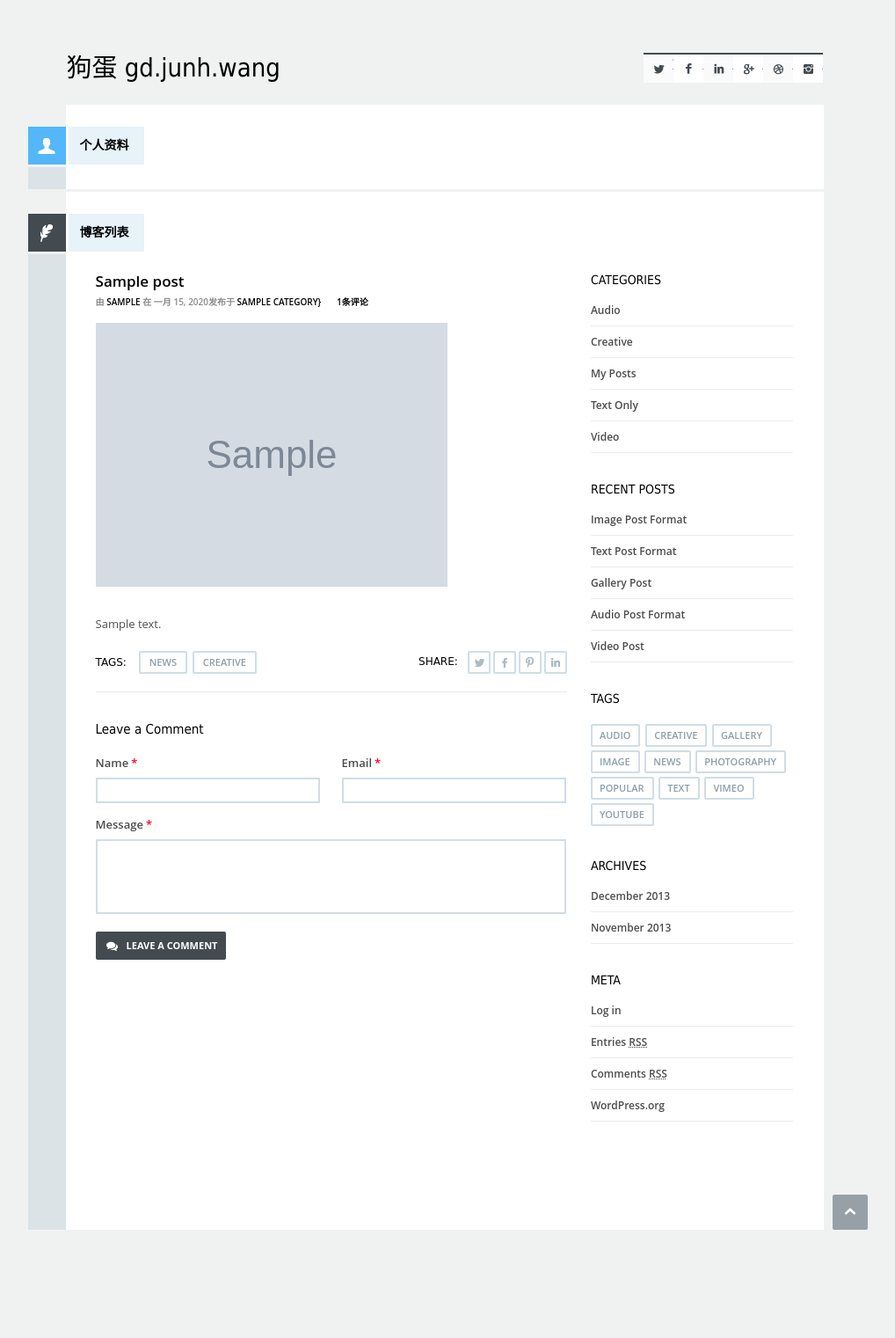
After one commit to junhuame/vCard, a Django app: a page that uses templates/blog-datail.html in a window 1280 px wide. The commit adds this page. Shown: the whole page at 88% size, without its empty margins (156-1174 px from the left). Run offline with Django 3.2, Linux system fonts and the light colour scheme; tables that the repository leaves empty hold one stand-in row (values such as "Sample post"); grey boxes marked "Sample" are stand-in pictures.

Commit message:
博客详情页

```diff
--- a/blog/urls.py
+++ b/blog/urls.py
@@ -4,4 +4,5 @@ from . import views
 
 urlpatterns = [
     url(r'^$', view=views.blog_list, name='blog_list'),
+    url(r'^(?P<year>\d{4})/(?P<month>\d{1,2})/(?P<day>\d{1,2})/(?P<slug>[-\w]+)/$', view= views.blog_datail, name='blog_datail'),
 ]
--- a/blog/views.py
+++ b/blog/views.py
@@ -1,4 +1,4 @@
-from django.shortcuts import render
+from django.shortcuts import render, get_object_or_404
 from django.http import HttpResponse
 from .models import Category, Post, Comment
 
@@ -7,3 +7,16 @@ def blog_list(request):
     """博客首页"""
     posts = Post.objects.all()
     return render(request, 'blog-list.html', {'posts':posts})
+
+
+def blog_datail(request, year, month, day, slug):
+    """博客日志详情页"""
+    post = get_object_or_404(
+        Post,
+        slug = slug,
+        publish__year = year,
+        publish__month = month,
+        publish__day = day,
+        status = 'published'
+        )
+    return render(request, 'blog-datail.html', {'post':post})
--- /dev/null
+++ b/templates/blog-datail.html
@@ -0,0 +1,137 @@
+{% extends "base.html" %}
+
+{% block title %}文章详情{% endblock title %}
+
+{% block content %}
+    <section id="profile" class="item">
+        <h2 class="item-title"><a href="{% url 'home' %}"><span class="title">个人资料</span><span class="icon-user"></span></a></h2>
+        <div class="item-border"><span></span></div>
+    </section><!-- /#profile -->
+
+    <section id="post" class="item">
+            <h2 class="item-title"><a href="{% url 'blog:blog_list' %}"><span class="title">博客列表</span> <span class="icon-blog"></span></a></h2>
+
+                <div class="item-cont clearfix">
+                    <div class="col535 fl-left">
+                        <h2 class="post-title">{{post.title}}</h2>
+                        <div class="post-info">
+                            由 <a href="#" title="Posts by admin" rel="author">{{post.author.username}}</a>
+                            在 {{post.publish|date}}发布于
+                            <a href="#">{{post.Category.name}}}</a>
+                            <a href="#" class="comments-link">{{post.comments.count}}条评论</a>
+                        </div>
+
+                        <div class="post-cont wp-cont">
+                            {% if post.image %}
+                                <div class="entry-photo"><img src="/media/{{post.image}}" alt="{{post.title}}" /></div>
+                            {% endif %}
+
+                            {{post.body|safe}}
+                        </div>
+
+                        <div class="post-bottom clearfix">
+                            <div class="post-tags"><span>Tags:</span> <a href="#">news</a> <a href="#">creative</a></div>
+                            <div class="post-share">
+                                <span>Share:</span>
+                                <a target="_blank" href="http://twitter.com/" class="share-tw" title="Twitter">&nbsp;</a>
+                                <a target="_blank" href="http://www.facebook.com/" class="share-fb" title="Facebook">&nbsp;</a>
+                                <a target="_blank" href="http://pinterest.com/" class="share-p" title="Pinterest">&nbsp;</a>
+                                <a target="_blank" class="share-in" href="http://www.linkedin.com/" title="Linkedin">&nbsp;</a>
+                            </div>
+                        </div>
+
+                        <div class="post-comments">
+                            <div id="respond" class="section block_leave_comments form no_comments">
+                                <h3>Leave a Comment</h3>
+                                <a id="cancel-comment-reply-link" href="#" style="display:none;">cancel reply</a>
+                                <form action="http://vcard-html.royalmasters.net/post" method="post">
+                                    <div class="form-col form-marg small fl-left">
+                                        <label>Name<span>*</span></label>
+                                        <input name="author" id="author" size="22" tabindex="1" aria-required="true" class="input-name form-item" type="text">
+                                    </div>
+                                    <div class="form-col small fl-left">
+                                        <label>Email<span>*</span></label>
+                                        <input name="email" id="email" size="22" tabindex="2" aria-required="true" class="input-email form-item" type="text">
+                                    </div>
+                                    <div class="form-col">
+                                        <label>Message<span>*</span></label>
+                                        <textarea name="comment" id="comment" cols="39" rows="4" tabindex="4" aria-required="true" class="textarea-comment form-item"></textarea>
+                                    </div>
+                                    <div id="comment-submit" class="form-btn">
+                                        <div class="button">
+                                            <input name="submit" id="submit" tabindex="5" value="Leave a Comment" class="comment-submit general_button default btn" type="submit">
+                                        </div>
+                                        <input name="comment_post_ID" value="68" id="comment_post_ID" type="hidden">
+                                        <input name="comment_parent" id="comment_parent" value="0" type="hidden">
+                                    </div>
+                                </form>
+                            </div>
+                        </div>
+                    </div>
+
+                    <div class="col230 fl-right">
+                        <aside id="sidebar">
+                            <div class="widget">
+                                <h2>Categories</h2>
+                                <ul>
+                                    <li><a href="#" title="View all posts filed under Audio">Audio</a></li>
+                                    <li><a href="#" title="View all posts filed under Creative">Creative</a></li>
+                                    <li><a href="#" title="View all posts filed under My Posts">My Posts</a></li>
+                                    <li><a href="#" title="View all posts filed under Text Only">Text Only</a></li>
+                                    <li><a href="#" title="View all posts filed under Video">Video</a></li>
+                                </ul>
+                            </div>
+
+                            <div class="widget">
+                                <h2>Recent Posts</h2>
+                                <ul>
+                                    <li><a href="#">Image Post Format</a></li>
+                                    <li><a href="#">Text Post Format</a></li>
+                                    <li><a href="#">Gallery Post</a></li>
+                                    <li><a href="#">Audio Post Format</a></li>
+                                    <li><a href="#">Video Post</a></li>
+                                </ul>
+                            </div>
+
+                            <div class="widget">
+                                <h2>Tags</h2>
+                                <div class="tagcloud">
+                                    <a href="#" title="audio">audio</a>
+                                    <a href="#" title="creative">creative</a>
+                                    <a href="#" title="gallery">gallery</a>
+                                    <a href="#" title="image">image</a>
+                                    <a href="#" title="news">news</a>
+                                    <a href="#" title="photography">photography</a>
+                                    <a href="#" title="popular">popular</a>
+                                    <a href="#" title="text">text</a>
+                                    <a href="#" title="vimeo">vimeo</a>
+                                    <a href="#" title="youtube">youtube</a>
+                                </div>
+                            </div>
+
+                            <div class="widget">
+                                <h2>Archives</h2>
+                                <ul>
+                                    <li><a href="#">December 2013</a></li>
+                                    <li><a href="#">November 2013</a></li>
+                                </ul>
+                            </div>
+
+                            <div class="widget">
+                                <h2>Meta</h2>
+                                <ul>
+                                    <li><a href="#">Log in</a></li>
+                                    <li><a href="#" title="Syndicate this site using RSS 2.0">Entries <abbr title="Really Simple Syndication">RSS</abbr></a></li>
+                                    <li><a href="#" title="The latest comments to all posts in RSS">Comments <abbr title="Really Simple Syndication">RSS</abbr></a></li>
+                                    <li><a href="#" title="Powered by WordPress, state-of-the-art semantic personal publishing platform.">WordPress.org</a></li>
+                                </ul>
+                            </div>
+                        </aside>
+
+                    </div>
+                </div>
+            <div class="item-border"><span></span></div>
+        </section><!-- /#post -->
+
+
+{% endblock content %}
--- a/templates/blog-list.html
+++ b/templates/blog-list.html
@@ -5,7 +5,7 @@
 {% block content %}
 
 <section id="profile" class="item">
-    <h2 class="item-title"><a href="{%url 'home'%}"><span class="title">个资料</span><span class="icon-user"></span></a></h2>
+    <h2 class="item-title"><a href="{%url 'home'%}"><span class="title">个人资料</span><span class="icon-user"></span></a></h2>
     <div class="item-border"><span></span></div>
 </section><!-- /#profile -->
 
@@ -18,7 +18,7 @@
             {% for post in posts %}
                 <article class="entry-box">
                     <header class="entry-header">
-                        <h2 class="post-title"><a href="#">{{ post.title }}</a></h2>
+                        <h2 class="post-title"><a href="{% url 'blog:blog_datail' post.publish|date:'Y' post.publish|date:'m' post.publish|date:'d' post.slug %}">{{ post.title }}</a></h2>
                         <div class="post-info">
                             由 <a href="{% url 'home' %}" title="Posts by admin" rel="author">{{post.author.username}}</a> 发布于
                             <a href="#" title="View all posts in Creative" rel="category tag">{{ post.Category.name }}</a>
@@ -42,7 +42,7 @@
                             </div>
                         </div>
                     </div>
-                    <footer><a class="entry-more btn" href="#">Read More</a></footer>
+                    <footer><a class="entry-more btn" href="{% url 'blog:blog_datail' post.publish|date:'Y' post.publish|date:'m' post.publish|date:'d' post.slug %}">阅读全文</a></footer>
                 </article>
 
             {% endfor %}
```
